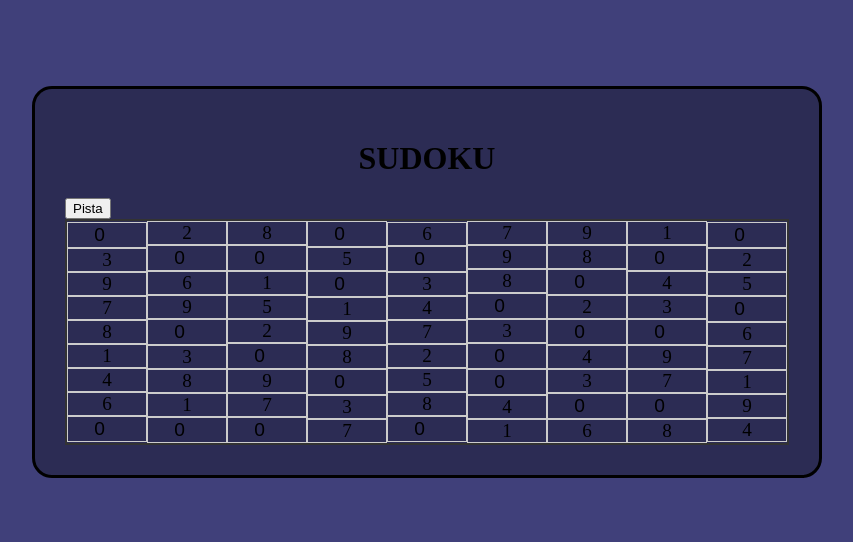
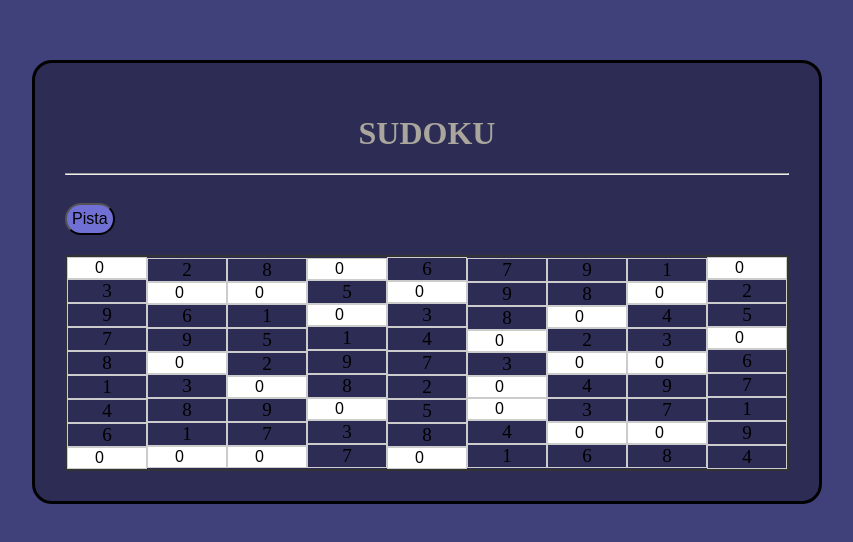
Before and after one commit to LucasAguilar647/SUDOKU.app, a React (Vite) app: page / in a window 1280 px wide. Shown: the part 126-668 px from the top of the page, without its empty margins (213-1066 px from the left). Built offline with nearby package versions, Linux system fonts and the light colour scheme.

Commit message:
otra boludes de css

```diff
--- a/src/App.jsx
+++ b/src/App.jsx
@@ -7,8 +7,9 @@ function App() {
     <div className="container">
       <div className="recuadro-juego">
         <h1>SUDOKU</h1>
+        <hr />
 
-        <button>Pista</button>
+        <button className="btn-pista">Pista</button>
 
         <SudokuBoard sudokuIncomplete={sudokuIncomplete} />
 
--- a/src/css/SudokuBoard.css
+++ b/src/css/SudokuBoard.css
@@ -19,7 +19,6 @@ input[type="number"] {
   width: 100%;
   height: 100%;
   border: none;
-  font-size: 1.2rem;
+  font-size: 1rem;
   text-align: center;
-  background: transparent;
 }
--- a/src/css/app.css
+++ b/src/css/app.css
@@ -20,4 +20,17 @@
 
 h1{
     text-align: center;
+    color:#aaa69d ;
+
 }
+
+.btn-pista{
+    border-radius: 20px;
+    font-size: medium;
+    background-color: #706fd3;
+    color:black ;
+    padding: 5px;
+    margin-top: 20px;
+    margin-bottom: 20px;
+
+}
```
